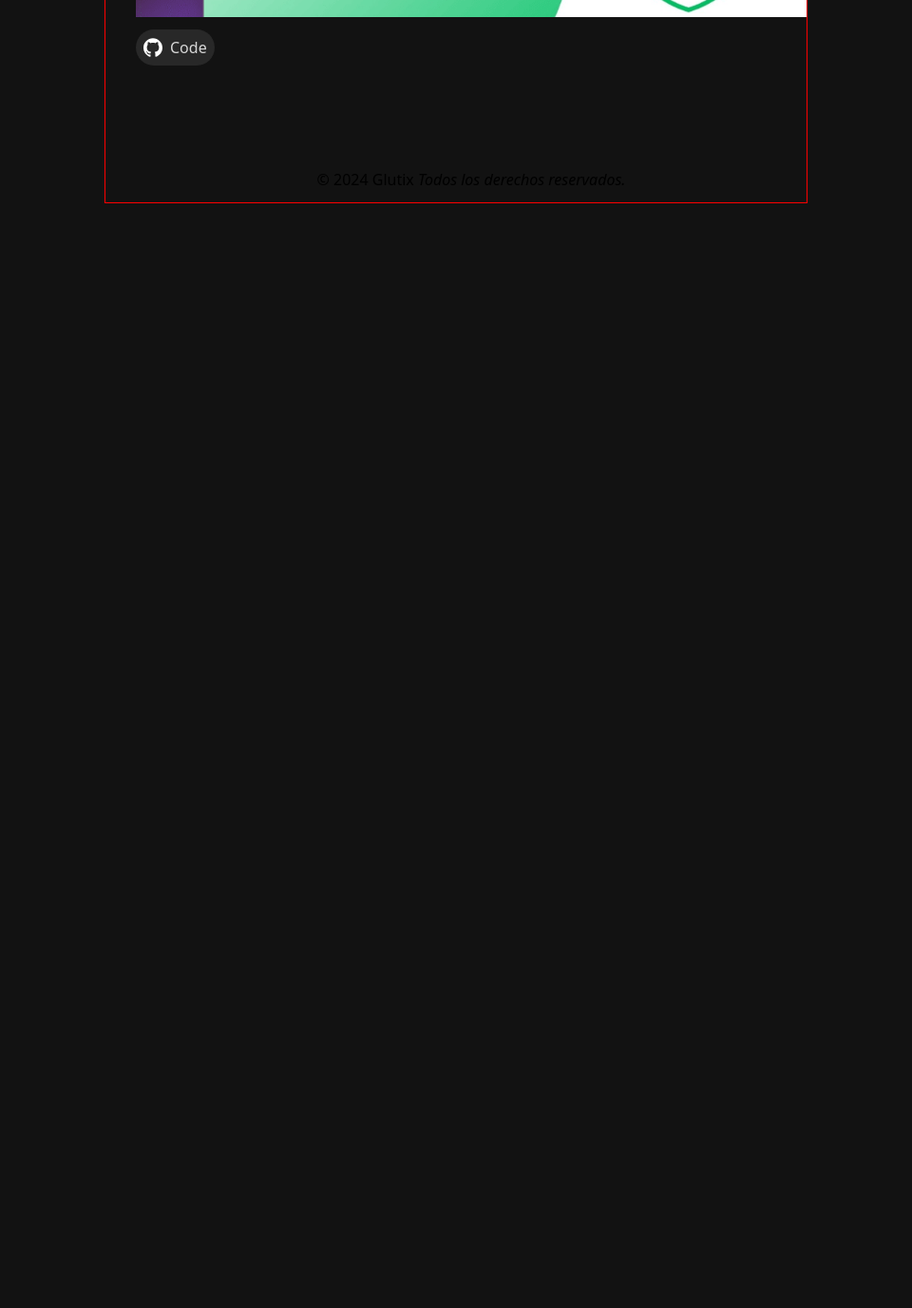
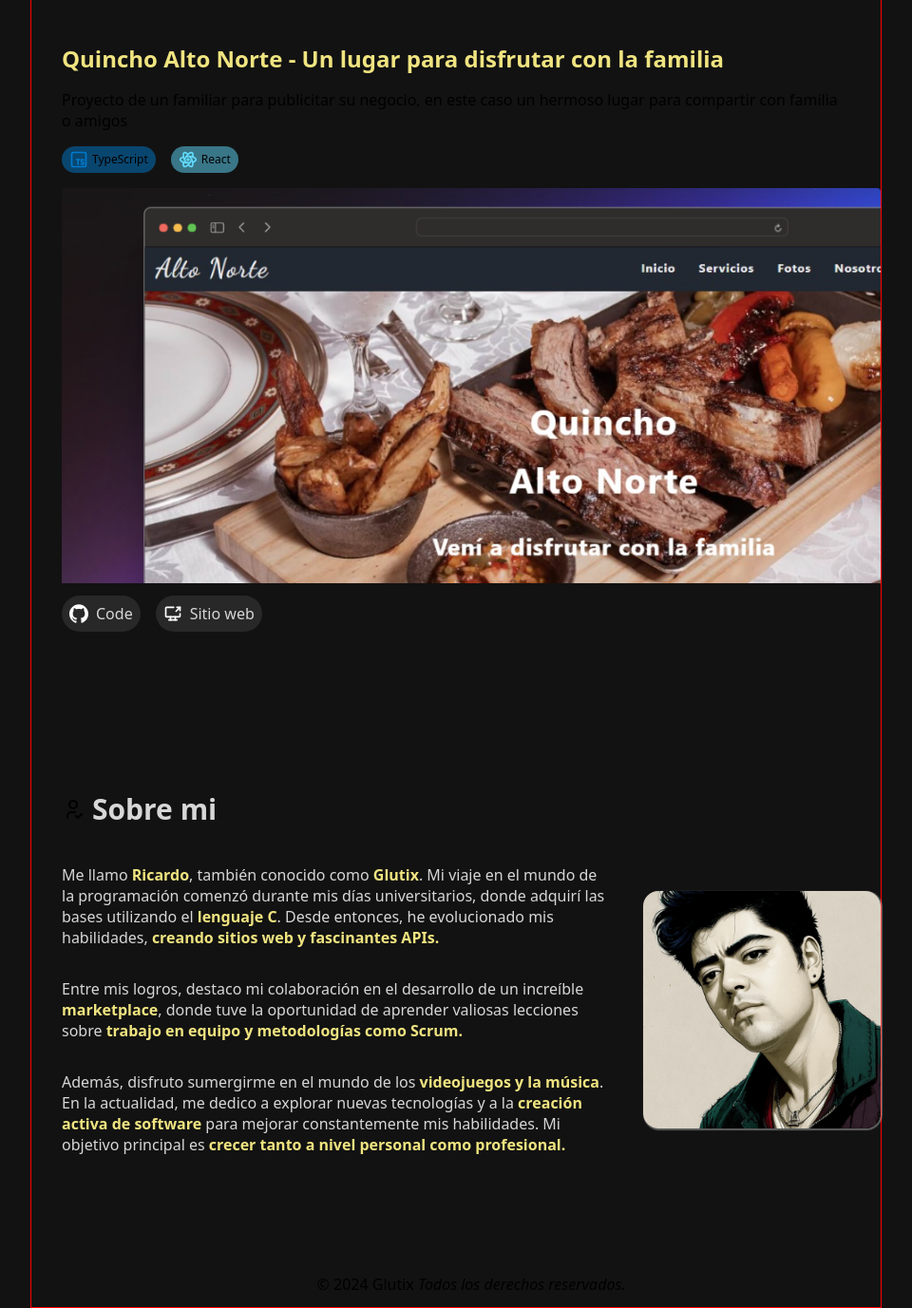
Before and after one commit to Glutix/porfolio, an Astro site: page / in a window 1280 px wide. Shown: the part 1172-2549 px from the top of the page at 95% size, without its empty margins (160-1120 px from the left). Before the commit the page ends 1386 px from the top, so only its background shows below. Built offline with nearby package versions, Linux system fonts and the light colour scheme; Astro itself is replaced by a stand-in of ours.

Commit message:
styles and feature about me

```diff
--- /dev/null
+++ b/src/components/About.astro
@@ -0,0 +1,74 @@
+---
+import SectionTitle from "./SectionTitle.astro";
+import UserCheckbox from "../icons/UserCeck.astro";
+import { Image } from "astro:assets";
+
+import glutix from "../assets/glutix.png";
+---
+
+<div>
+  <SectionTitle title="Sobre mi" icon={UserCheckbox} />
+  <section>
+    <article>
+      <p>
+        Me llamo <strong>Ricardo</strong>, también conocido como <strong
+          >Glutix</strong
+        >. Mi viaje en el mundo de la programación comenzó durante mis días
+        universitarios, donde adquirí las bases utilizando el <strong
+          >lenguaje C</strong
+        >. Desde entonces, he evolucionado mis habilidades, <strong
+          >creando sitios web y fascinantes APIs.</strong
+        >
+      </p>
+      <p>
+        Entre mis logros, destaco mi colaboración en el desarrollo de un
+        increíble <strong>marketplace</strong>, donde tuve la oportunidad de
+        aprender valiosas lecciones sobre <strong
+          >trabajo en equipo y metodologías como Scrum.</strong
+        >
+      </p>
+      <p>
+        Además, disfruto sumergirme en el mundo de los <strong
+          >videojuegos y la música</strong
+        >. En la actualidad, me dedico a explorar nuevas tecnologías y a la <strong
+          >creación activa de software</strong
+        >
+        para mejorar constantemente mis habilidades. Mi objetivo principal es <strong
+          >crecer tanto a nivel personal como profesional.</strong
+        >
+      </p>
+    </article>
+    <Image class="image" src={glutix} alt="Glutix" />
+  </section>
+</div>
+
+<style>
+  section {
+    display: flex;
+    justify-content: start;
+    align-items: center;
+    gap: 2rem;
+
+    article {
+      display: flex;
+      flex-direction: column;
+
+      p {
+        max-width: 65ch;
+        min-width: 40ch;
+        color: var(--text-normal);
+      }
+
+      strong {
+        color: var(--text-enfasis);
+      }
+    }
+  }
+
+  .image {
+    width: 250px;
+    height: 250px;
+    border-radius: 16px;
+    box-shadow: var(--secundary-color-bg) 1px 1px 1px 1px;
+  }
+</style>
--- a/src/components/Navigation.astro
+++ b/src/components/Navigation.astro
@@ -23,14 +23,16 @@
 
   a {
     text-decoration: none;
-    color: white;
-    padding: .5rem;
+    padding: 4px 8px;
+    color: var(--text-normal);
+    transition: 0.3s ease;
   }
 
   a:hover {
     color: var(--text-enfasis-1);
-    background-color: var(--secundary-color);
+    background-color: var(--secundary-color-bg);
     border-radius: 30px;
-    padding: .5rem;
+    padding: 4px 8px;
+    color: white;
   }
 </style>
--- a/src/components/Projects.astro
+++ b/src/components/Projects.astro
@@ -1,11 +1,13 @@
 ---
 import SectionTitle from "../components/SectionTitle.astro";
-import { Image, imageConfig } from "astro:assets";
+import { Image } from "astro:assets";
 import { type ImageMetadata } from "astro";
 
 //images
 import facilMarketDesktop from "../assets/facil-market-desktop.png";
 import facilMarketMobile from "../assets/facil-market-mobile.png";
+import quinchoDesktop from "../assets/quincho-desktop.png";
+import quinMobile from "../assets/quincho-mobile.png";
 
 //icons
 import TypeScript from "../icons/TypeScript.astro";
@@ -46,6 +48,21 @@ const PROJECTS: ProjectsProps[] = [
     },
     github: "https://github.com/adharainfinita/facil-market-proyect.git",
     deploy: "",
+  },
+
+  {
+    title: "Quincho Alto Norte - Un lugar para disfrutar con la familia",
+    description:
+      "Proyecto de un familiar para publicitar su negocio, en este caso un hermoso lugar para compartir con familia o amigos",
+    tags: [TypeScript, React],
+    images: {
+      urlDesktop: quinchoDesktop,
+      altDesktop: "quincho-desktop",
+      urlMobile: quinMobile,
+      altMobile: "quincho-mobile",
+    },
+    github: "https://github.com/Glutix/Quincho.git",
+    deploy: "https://glutix.github.io/Quincho/",
   },
 ];
 ---
@@ -95,6 +112,10 @@ const PROJECTS: ProjectsProps[] = [
 </div>
 
 <style>
+  article {
+    padding-bottom: 3rem;
+  }
+
   h3 {
     font-size: 24px;
     color: var(--text-enfasis);
@@ -142,6 +163,12 @@ const PROJECTS: ProjectsProps[] = [
       padding: 0.5rem;
       border-radius: 24px;
       color: var(--text-normal);
+      transition: 0.3s ease;
+    }
+
+    a:hover {
+      color: white;
+      transform: scale(1.1, 1.1);
     }
   }
 
--- a/src/components/Social.astro
+++ b/src/components/Social.astro
@@ -43,14 +43,18 @@ import Mail from "../icons/Mail.astro";
   a {
     display: flex;
     align-items: center;
-    padding: 0.7rem;
+
+    padding: 6px 8px;
+
     text-decoration: none;
     gap: 0.5rem;
     border-radius: 10px;
     background-color: var(--secundary-color);
+
     span {
       color: var(--text-normal);
     }
+    transition: 0.3s ease-in;
   }
 
   a:visited {
@@ -59,6 +63,10 @@ import Mail from "../icons/Mail.astro";
 
   a:hover {
     background-color: var(--secundary-color-bg);
+    transform: scale(1.1);
+    span {
+      color: white;
+    }
   }
 
   .linkedin {
--- a/src/icons/Express.astro
+++ b/src/icons/Express.astro
@@ -36,6 +36,6 @@
     height: 20px;
     color: #000;
     background-color: white;
-    border-radius: 50%;
+    border-radius: 100%;
   }
 </style>
--- /dev/null
+++ b/src/icons/UserCeck.astro
@@ -0,0 +1,15 @@
+<svg
+  xmlns="http://www.w3.org/2000/svg"
+  class="icon icon-tabler icon-tabler-user-check"
+  width="24"
+  height="24"
+  viewBox="0 0 24 24"
+  stroke-width="2"
+  stroke="currentColor"
+  fill="none"
+  stroke-linecap="round"
+  stroke-linejoin="round"
+  ><path stroke="none" d="M0 0h24v24H0z" fill="none"></path><path
+    d="M8 7a4 4 0 1 0 8 0a4 4 0 0 0 -8 0"></path><path
+    d="M6 21v-2a4 4 0 0 1 4 -4h4"></path><path d="M15 19l2 2l4 -4"></path></svg
+>
--- a/src/pages/index.astro
+++ b/src/pages/index.astro
@@ -3,9 +3,9 @@
 import Layout from "../layouts/Layout.astro";
 import Header from "../components/Header.astro";
 import Navigation from "../components/Navigation.astro";
-
 import Footer from "../components/Footer.astro";
 import Projects from "../components/Projects.astro";
+import About from "../components/About.astro";
 ---
 
 <Layout
@@ -16,6 +16,7 @@ import Projects from "../components/Projects.astro";
     <Navigation />
     <Header />
     <Projects />
+    <About />
     <Footer />
   </main>
 </Layout>
@@ -28,7 +29,7 @@ import Projects from "../components/Projects.astro";
     display: flex;
     flex-direction: column;
     min-height: 100vh;
-    max-width: 740px;
+    max-width: 896px;
     gap: 6rem;
     padding-left: 2rem;
     border: 1px solid red;
```
Also changed, not shown: src/assets/quincho-desktop.png (added), src/assets/quincho-mobile.png (added).
